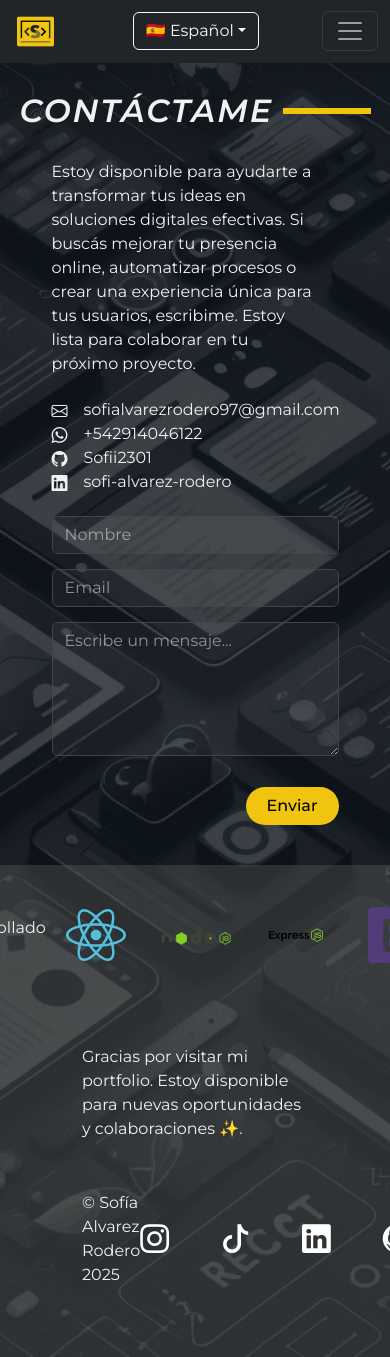
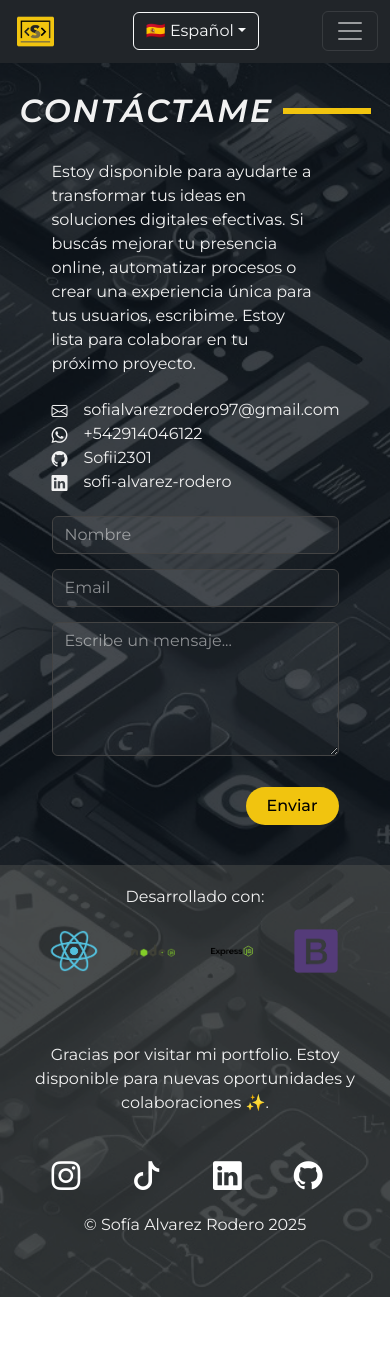
Before and after one commit to Sofii2301/my-portfolio-frontend, a React (Vite) app: page /contact in a window 390 px wide. After the commit the page ends 1297 px from the top, so only its background shows below. Built offline with nearby package versions, Linux system fonts and the light colour scheme.

Commit message:
fix mobile's version footer

```diff
--- a/src/components/organisms/Footer/Footer.jsx
+++ b/src/components/organisms/Footer/Footer.jsx
@@ -13,16 +13,18 @@ export default function Footer() {
                 <footer className="row">
                     <div className="content-footer">
                         <p>{translations.developed_width}</p>
-                        {techStack.map((tech,index) => (
-                            <div key={index} className="tech-stack-footer">
-                                <img src={tech.image} alt={tech.tech} className="tech-logo" />
-                            </div>
-                        ))}
+                        <div className="tech-stack-container">
+                            {techStack.map((tech,index) => (
+                                <div key={index} className="tech-stack-footer">
+                                    <img src={tech.image} alt={tech.tech} className="tech-logo" />
+                                </div>
+                            ))}
+                        </div>
                     </div>
                     <div className="content-footer">
                         <p>{translations.footer_text}</p>
                     </div>
-                    <div className="content-footer justify-content-between">
+                    <div className="content-footer icons-copyright">
                         <p>© Sofía Alvarez Rodero 2025</p>
                         <SocialIcons />
                     </div>
--- a/src/components/organisms/Footer/footer.css
+++ b/src/components/organisms/Footer/footer.css
@@ -21,7 +21,15 @@
     display: flex !important;
     align-items: center;
     justify-content: center;
-    margin-bottom: 50px;
+    margin-bottom: 40px;
+    flex-wrap: wrap;
+    text-align: center;
+}
+
+.tech-stack-container {
+    display: flex;
+    flex-direction: row;
+    justify-content: center;
 }
 
 .container-footer .social-icons {
@@ -31,3 +39,28 @@
 .container-footer .social-icons a:hover {
     color: #010101;
 }
+
+@media (min-width:767px) {
+    .content-footer.icons-copyright {
+        justify-content: space-between !important;
+    }
+}
+
+@media (max-width: 767px) {
+    .container-footer {
+        padding: 20px;
+    }
+    .content-footer {
+        flex-direction: column;
+    }
+    .tech-stack-footer{
+        max-width: 100px;
+        min-width: 50px;
+    }
+    .content-footer.icons-copyright {
+        flex-direction: column-reverse;
+    }
+    .content-footer.icons-copyright p {
+        margin-top: 15px;
+    }
+}
```
